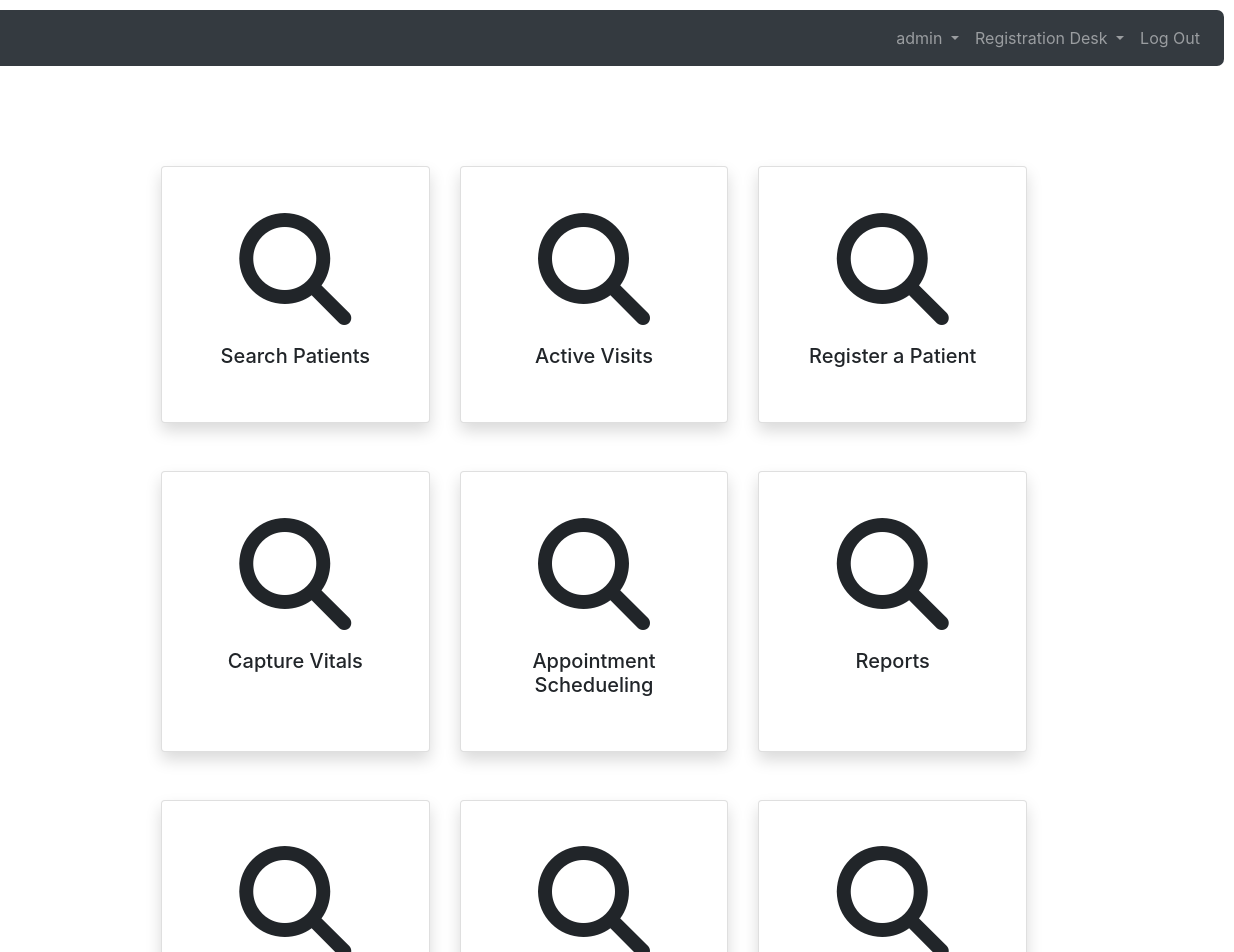
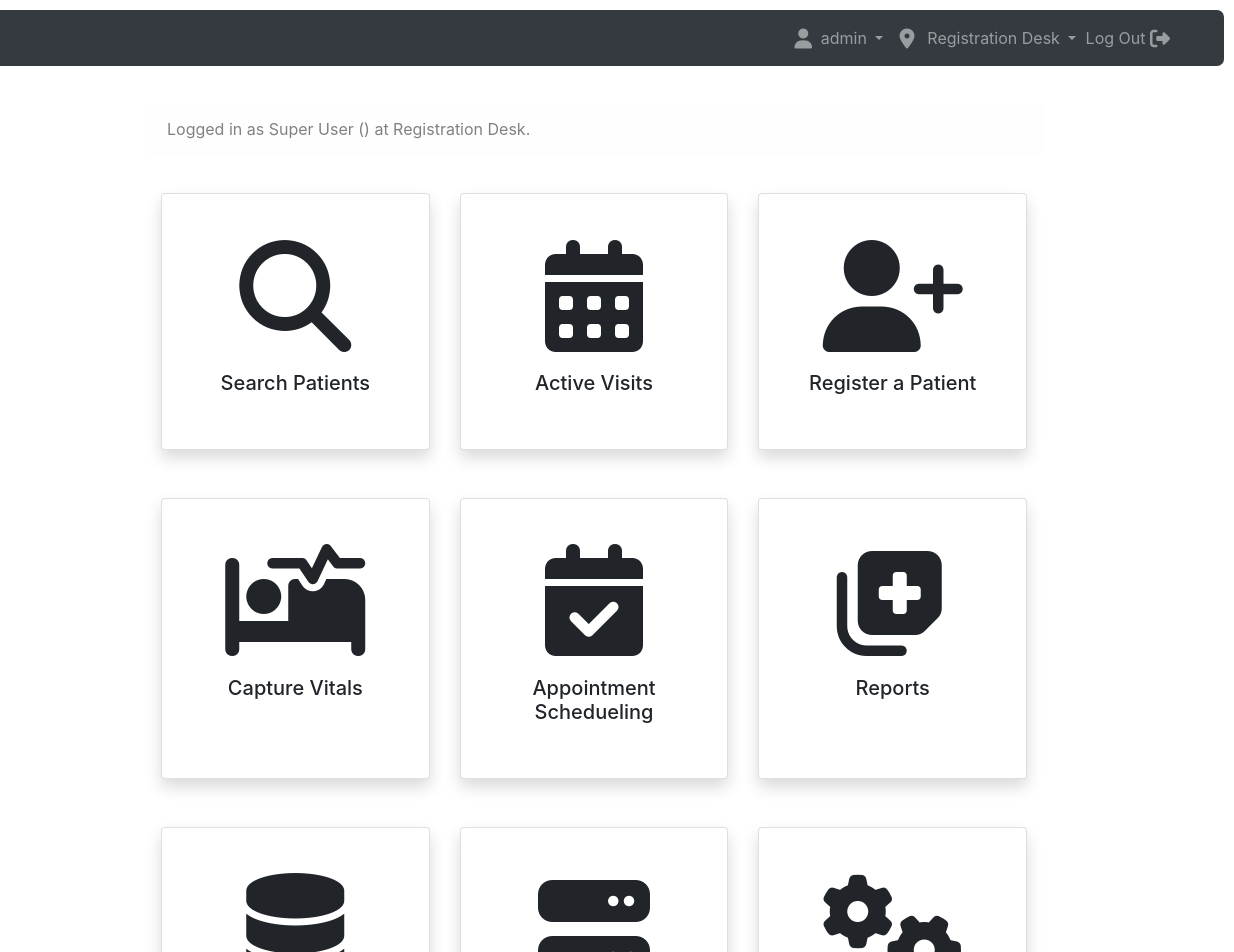
Before and after one commit to prathamesh-mutkure/omrs-refapp-home-redesign, a plain HTML site: page index.html in a window 1280 px wide. Shown: the top 952 px of the page, 46-1280 px from the left. Drawn offline with nearby package versions, Linux system fonts and the light colour scheme.

Commit message:
Added Icons and Alert Dialoug

```diff
--- a/index.html
+++ b/index.html
@@ -21,7 +21,7 @@
 <body>
 
     <!-- Nav Bar -->
-    <nav class="navbar navbar-expand-lg navbar-dark bg-dark roundednav">
+    <nav class="navbar navbar-expand-lg navbar-dark bg-dark navmir roundednav">
 
         <!-- Logo -->
         <a class="navbar-brand" href="#">
@@ -34,7 +34,7 @@
         <!-- Logo -->
 
         <div class="collapse navbar-collapse" id="navbarSupportedContent">
-            <ul class="navbar-nav ml-auto">
+            <ul class="navbar-nav ml-auto" style="margin-right: 20px;">
                 <li class="nav-item active">
                     <a class="nav-link" href="#"><span class="sr-only">(current)</span></a>
                 </li>
@@ -42,6 +42,7 @@
                 <li class="nav-item dropdown">
                     <a class="nav-link dropdown-toggle" href="#" id="navbarDropdown" role="button"
                         data-toggle="dropdown" aria-haspopup="true" aria-expanded="false">
+                        <i class="fas fa-user fa-lg navico"></i>
                         admin
                     </a>
                     <div class="dropdown-menu" aria-labelledby="navbarDropdown">
@@ -53,6 +54,7 @@
                 <li class="nav-item dropdown">
                     <a class="nav-link dropdown-toggle" href="#" id="navbarDropdown" role="button"
                         data-toggle="dropdown" aria-haspopup="true" aria-expanded="false">
+                        <i class="fas fa-map-marker-alt fa-lg navico"></i>
                         Registration Desk
                     </a>
 
@@ -67,13 +69,21 @@
                 </li>
                 <!-- Location Dropdown -->
 
-                <li class="nav-item">
-                    <a class="nav-link" href="#">Log Out</a>
+                <li class="nav-item" style="padding-right: 5px; padding-left: 5px;">
+                    <a class="nav-link" href="#" style="margin-right: 5px; margin-left: 5px;">Log Out
+                        <i class="fas fa-sign-out-alt fa-lg"></i>
+                    </a>
                 </li>
             </ul>
         </div>
     </nav>
     <!-- Nav Bar -->
+
+    <!-- Alert Box -->
+    <div class="alert alert-light container alertmir" role="alert">
+        Logged in as Super User () at Registration Desk.
+    </div>
+    <!-- Alert Box -->
 
     <!-- Cards -->
     <div class="container cards">
@@ -81,21 +91,21 @@
         <div class="card-deck">
             <div class="card text-center shadow p-3 mb-5 bg-white rounded">
                 <div class="card-body">
-                    <i class="fas fa-search fa-7x" style="padding: 5%;"></i>
+                    <i class="fas fa-search fa-7x icon"></i>
                     <h5 style="padding: 5%;">Search Patients</h5>
                 </div>
             </div>
 
             <div class="card text-center shadow p-3 mb-5 bg-white rounded">
                 <div class="card-body">
-                    <i class="fas fa-search fa-7x" style="padding: 5%;"></i>
+                    <i class="fas fa-calendar-alt fa-7x icon"></i>
                     <h5 style="padding: 5%;">Active Visits</h5>
                 </div>
             </div>
 
             <div class="card text-center shadow p-3 mb-5 bg-white rounded">
                 <div class="card-body">
-                    <i class="fas fa-search fa-7x" style="padding: 5%;"></i>
+                    <i class="fas fa-user-plus fa-7x icon"></i>
                     <h5 style="padding: 5%;">Register a Patient</h5>
                 </div>
             </div>
@@ -104,7 +114,7 @@
         <div class="card-deck">
             <div class="card text-center shadow p-3 mb-5 bg-white rounded">
                 <div class="card-body">
-                    <i class="fas fa-search fa-7x" style="padding: 5%;"></i>
+                    <i class="fas fa-procedures fa-7x icon"></i>
                     <h5 style="padding: 5%;">Capture Vitals</h5>
                 </div>
             </div>
@@ -112,14 +122,14 @@
 
             <div class="card text-center shadow p-3 mb-5 bg-white rounded">
                 <div class="card-body">
-                    <i class="fas fa-search fa-7x" style="padding: 5%;"></i>
+                    <i class="fas fa-calendar-check fa-7x icon"></i>
                     <h5 style="padding: 5%;">Appointment Schedueling</h5>
                 </div>
             </div>
 
             <div class="card text-center shadow p-3 mb-5 bg-white rounded">
                 <div class="card-body">
-                    <i class="fas fa-search fa-7x" style="padding: 5%;"></i>
+                    <i class="fas fa-notes-medical fa-7x icon"></i>
                     <h5 style="padding: 5%;">Reports</h5>
                 </div>
             </div>
@@ -128,21 +138,21 @@
         <div class="card-deck">
             <div class="card text-center shadow p-3 mb-5 bg-white rounded">
                 <div class="card-body">
-                    <i class="fas fa-search fa-7x" style="padding: 5%;"></i>
+                    <i class="fas fa-database fa-7x icon" style="padding: 5%;"></i>
                     <h5 style="padding: 5%;">Data Management</h5>
                 </div>
             </div>
 
             <div class="card text-center shadow p-3 mb-5 bg-white rounded">
                 <div class="card-body">
-                    <i class="fas fa-search fa-7x" style="padding: 5%;"></i>
+                    <i class="fas fa-server fa-7x icon" style="padding: 5%;"></i>
                     <h5 style="padding: 5%;">Configure Metadata</h5>
                 </div>
             </div>
 
             <div class="card text-center shadow p-3 mb-5 bg-white rounded">
                 <div class="card-body">
-                    <i class="fas fa-search fa-7x" style="padding: 5%;"></i>
+                    <i class="fas fa-cogs fa-7x icon" style="padding: 5%;"></i>
                     <h5 style="padding: 5%;">System Administration</h5>
                 </div>
             </div>
--- a/style.css
+++ b/style.css
@@ -3,7 +3,24 @@
     border-radius: 7px;
 }
 
+.navmir {
+    margin-bottom: 3%;
+}
+
+.alertmir {
+    margin-bottom: 3%;
+    max-width: 70%;
+}
+
 .cards {
     max-width: 70%;
-    margin-top: 100px;
 }
+
+.icon {
+    padding: 5%;
+}
+
+.navico {
+    padding-right: 5%;
+    padding-left: 5%;
+}
```
